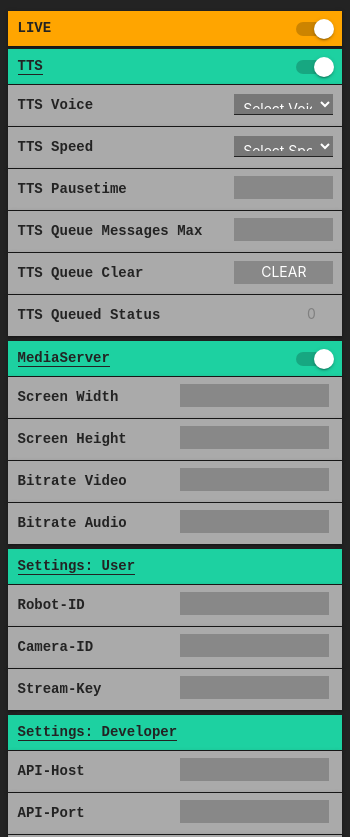
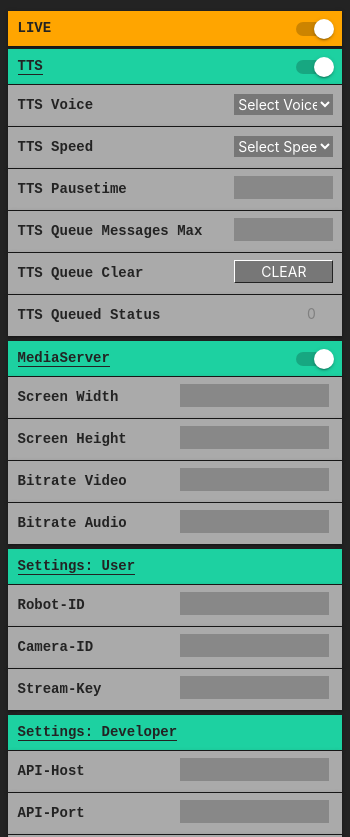
Before and after one commit to robotstreamer/rsapp, an Electron app: page mainWindow.html in a window 350 px wide. Shown: the top 837 px of the page. Drawn offline with Linux system fonts and the light colour scheme; no server answers.

Commit message:
changed some buttons

```diff
--- a/assets/css/style.css
+++ b/assets/css/style.css
@@ -63,15 +63,17 @@ select {
     background: rgba(0,0,0,0.3);
     border: none;
     border-color: #232323;
-    border-bottom: 1px solid #232323;
+    /* border-bottom: 1px solid #232323; */
     border-radius: 0px;
     color: white;
+    padding: 0px;
     -webkit-border-radius:0px;
 }
 
 select:focus {
     height: 21px;
     background: #0DA171;
+    background: #232323;
     border: 1px solid #000;
     outline-color: black;
     outline-width: 1px:
@@ -102,9 +104,12 @@ button {
     /* border: 1px solid red; */
     padding: 3px 5px 3px 5px;
     margin: 0px;
-    background-color: rgba(0,0,0,0.2);
+    background-color: rgba(0,0,0,0.3);
     border: none;
-    /* border-bottom: 1px solid #232323; */
+    border-bottom: 1px solid #232323;
+    border-right: 1px solid #232323;
+    border-top: 1px solid #fff;
+    border-left: 1px solid #fff;
     color: white;
 }
 button:focus {
```
